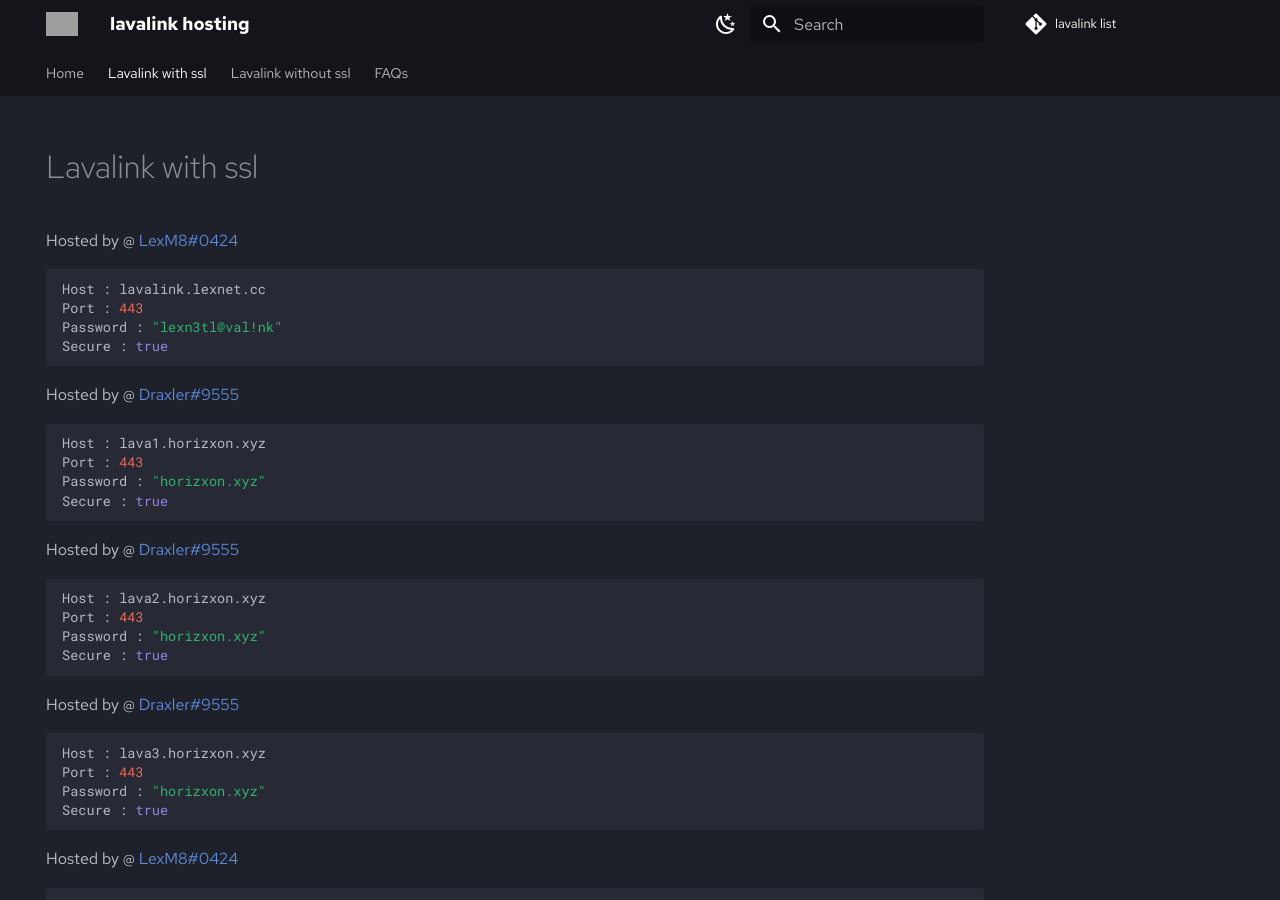
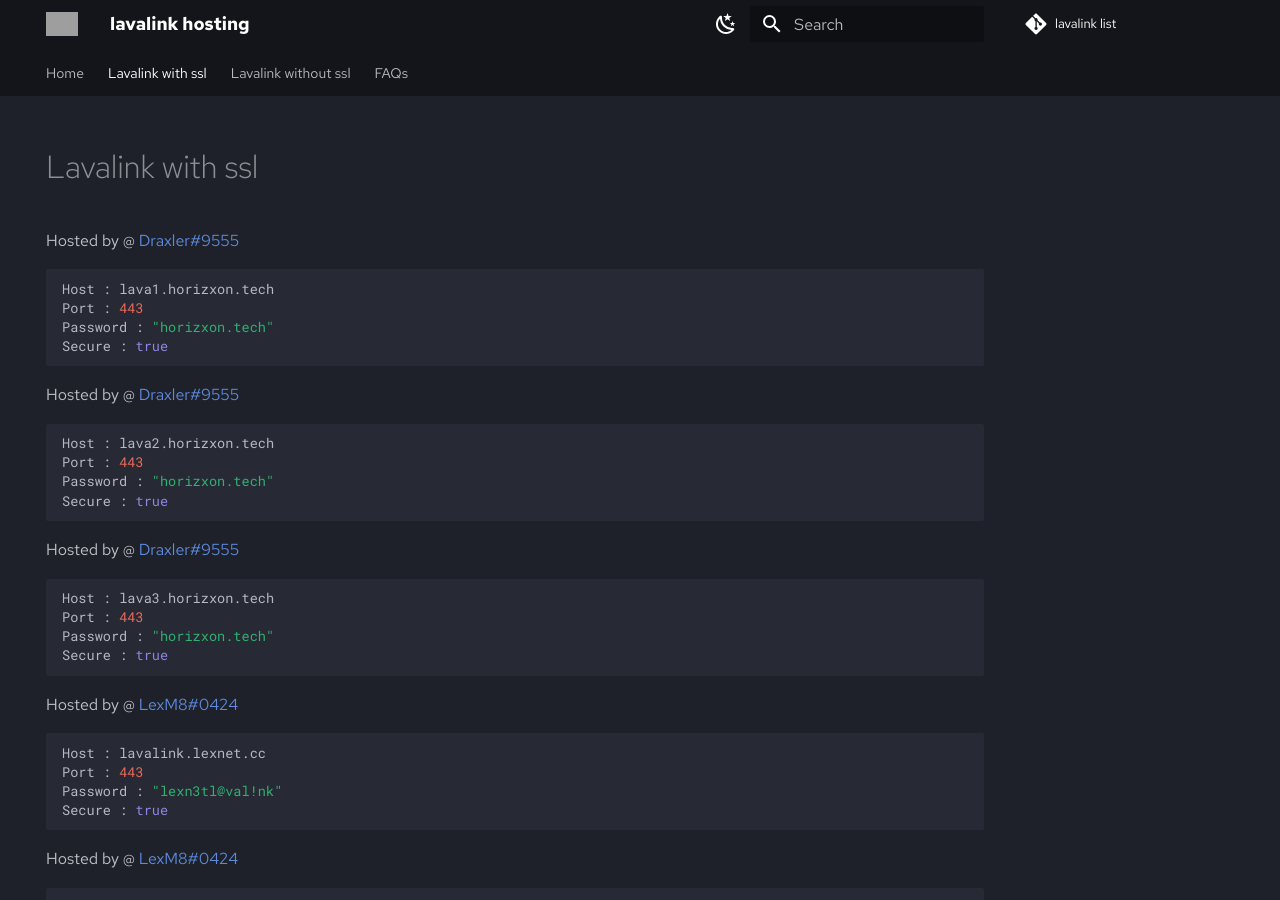
Before and after one commit to DarrenOfficial/lavalink-list, an MkDocs documentation site: the page built from docs/SSL/lavalink-with-ssl.md, in a window 1280 px wide and 900 px high. Built offline with MkDocs 1.6.1 and Material for MkDocs 9.7.7, drawn with Linux system fonts in a browser that asks for light colours; comment, search, counter and statistics services are not loaded; grey boxes are pictures that could not be loaded.

Commit message:
Update lavalink-with-ssl.md

````diff
--- a/docs/SSL/lavalink-with-ssl.md
+++ b/docs/SSL/lavalink-with-ssl.md
@@ -7,35 +7,35 @@ description: SSL Uses Secure WS connection, whilst No SSL uses standard WS. if y
 <div data-ea-style="stickybox" class="dark horizontal" data-ea-publisher="darrennathanaelcom" data-ea-type="image"></div>
 
 
+Hosted by @ [Draxler#9555](https://status.horizxon.xyz/)
+```bash
+Host : lava1.horizxon.tech
+Port : 443
+Password : "horizxon.tech"
+Secure : true
+```
+
+Hosted by @ [Draxler#9555](https://status.horizxon.xyz/)
+```bash
+Host : lava2.horizxon.tech
+Port : 443
+Password : "horizxon.tech"
+Secure : true
+```
+
+Hosted by @ [Draxler#9555](https://status.horizxon.xyz/)
+```bash
+Host : lava3.horizxon.tech
+Port : 443
+Password : "horizxon.tech"
+Secure : true
+```
+
 Hosted by @ [LexM8#0424](https://freelavalink.lexnet.cc)
 ```bash
 Host : lavalink.lexnet.cc
 Port : 443
 Password : "lexn3tl@val!nk"
-Secure : true
-```
-
-Hosted by @ [Draxler#9555](https://status.horizxon.xyz/)
-```bash
-Host : lava1.horizxon.xyz
-Port : 443
-Password : "horizxon.xyz"
-Secure : true
-```
-
-Hosted by @ [Draxler#9555](https://status.horizxon.xyz/)
-```bash
-Host : lava2.horizxon.xyz
-Port : 443
-Password : "horizxon.xyz"
-Secure : true
-```
-
-Hosted by @ [Draxler#9555](https://status.horizxon.xyz/)
-```bash
-Host : lava3.horizxon.xyz
-Port : 443
-Password : "horizxon.xyz"
 Secure : true
 ```
 
````
